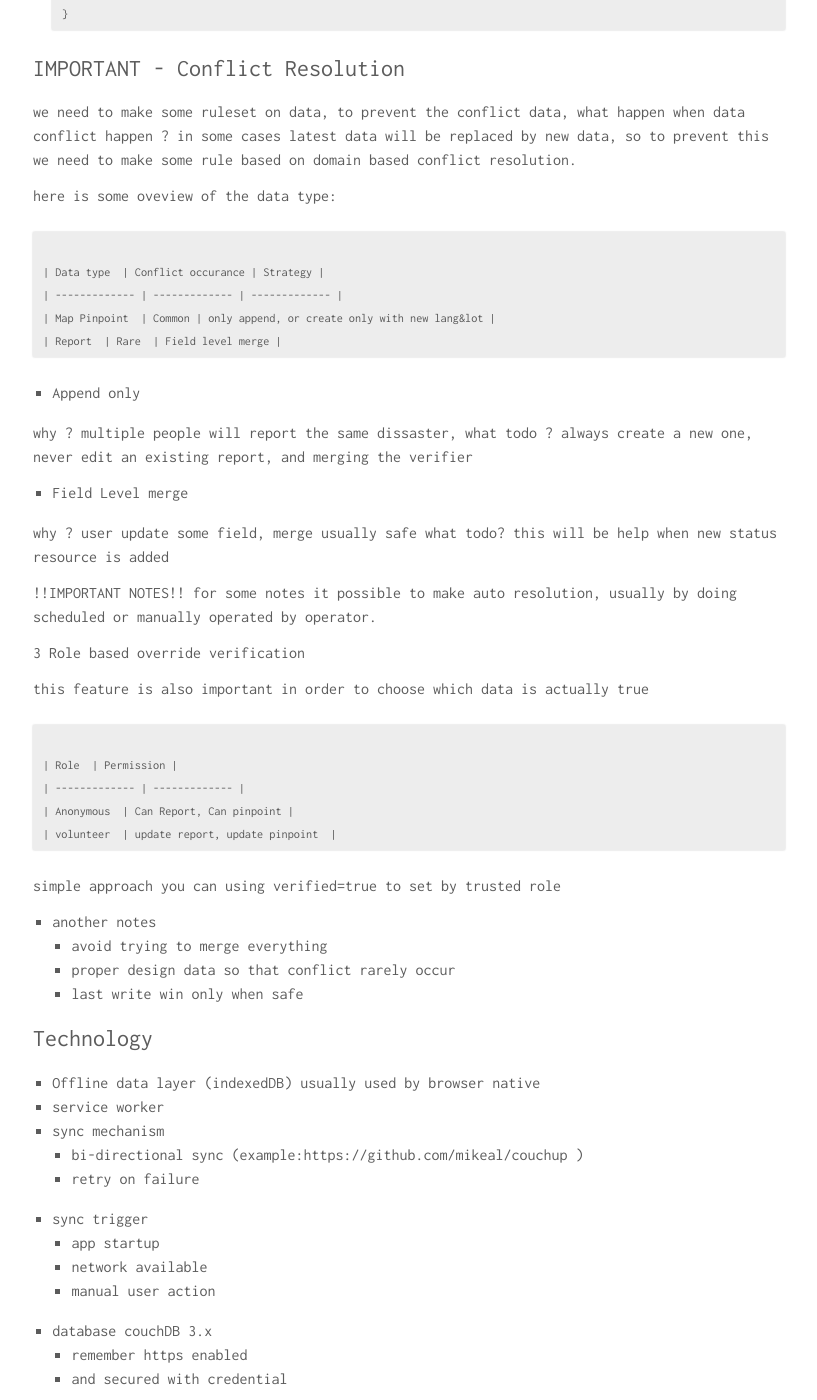
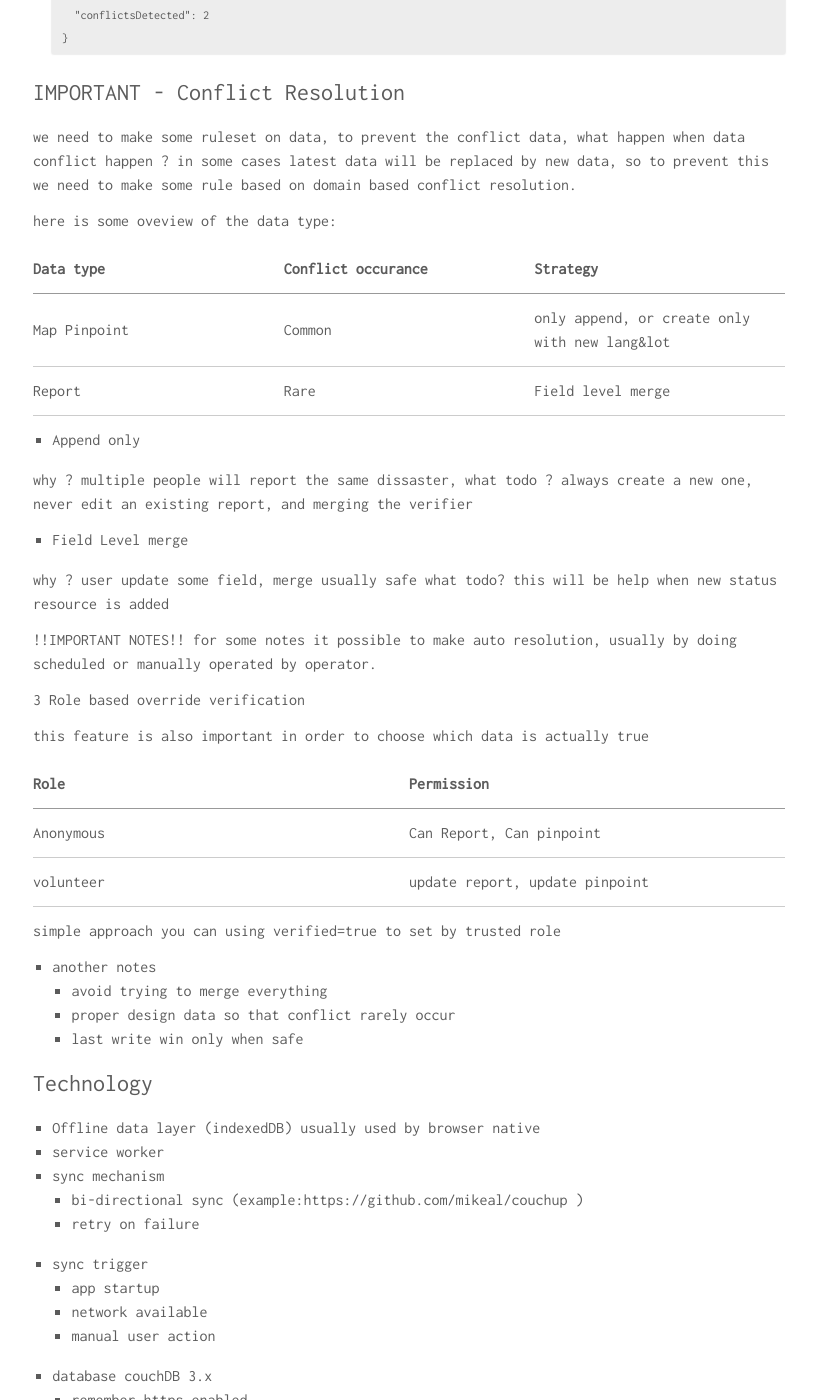
Before and after one commit to k1m0ch1/k1m0ch1.github.io, a Jekyll site: the page built from _posts/projects/2025-12-08-offline-first-support-map.md, in a window 1280 px wide and 1400 px high, scrolled down 3911 px. Shown: the whole window, without its empty margins (231-1048 px from the left). Built offline with Jekyll 4.4.1, drawn with Linux system fonts in a browser that asks for light colours; comment, search, counter and statistics services are not loaded.

Commit message:
fix the table

````diff
--- a/_posts/projects/2025-12-08-offline-first-support-map.md
+++ b/_posts/projects/2025-12-08-offline-first-support-map.md
@@ -106,13 +106,10 @@
 
 here is some oveview of the data type:
 
-```markdown
-
 | Data type  | Conflict occurance | Strategy |
 | ------------- | ------------- | ------------- |
 | Map Pinpoint  | Common | only append, or create only with new lang&lot |
 | Report  | Rare  | Field level merge |
-```
 
 1. Append only
 
@@ -130,13 +127,10 @@
 
 this feature is also important in order to choose which data is actually true
 
-```markdown
-
 | Role  | Permission |
 | ------------- | ------------- |
 | Anonymous  | Can Report, Can pinpoint |
 | volunteer  | update report, update pinpoint  |
-```
 
 simple approach you can using verified=true to set by trusted role
 
````
Also changed, not shown: other parts of _posts/projects/2025-12-08-offline-first-support-map.md (+1 -1 lines).
